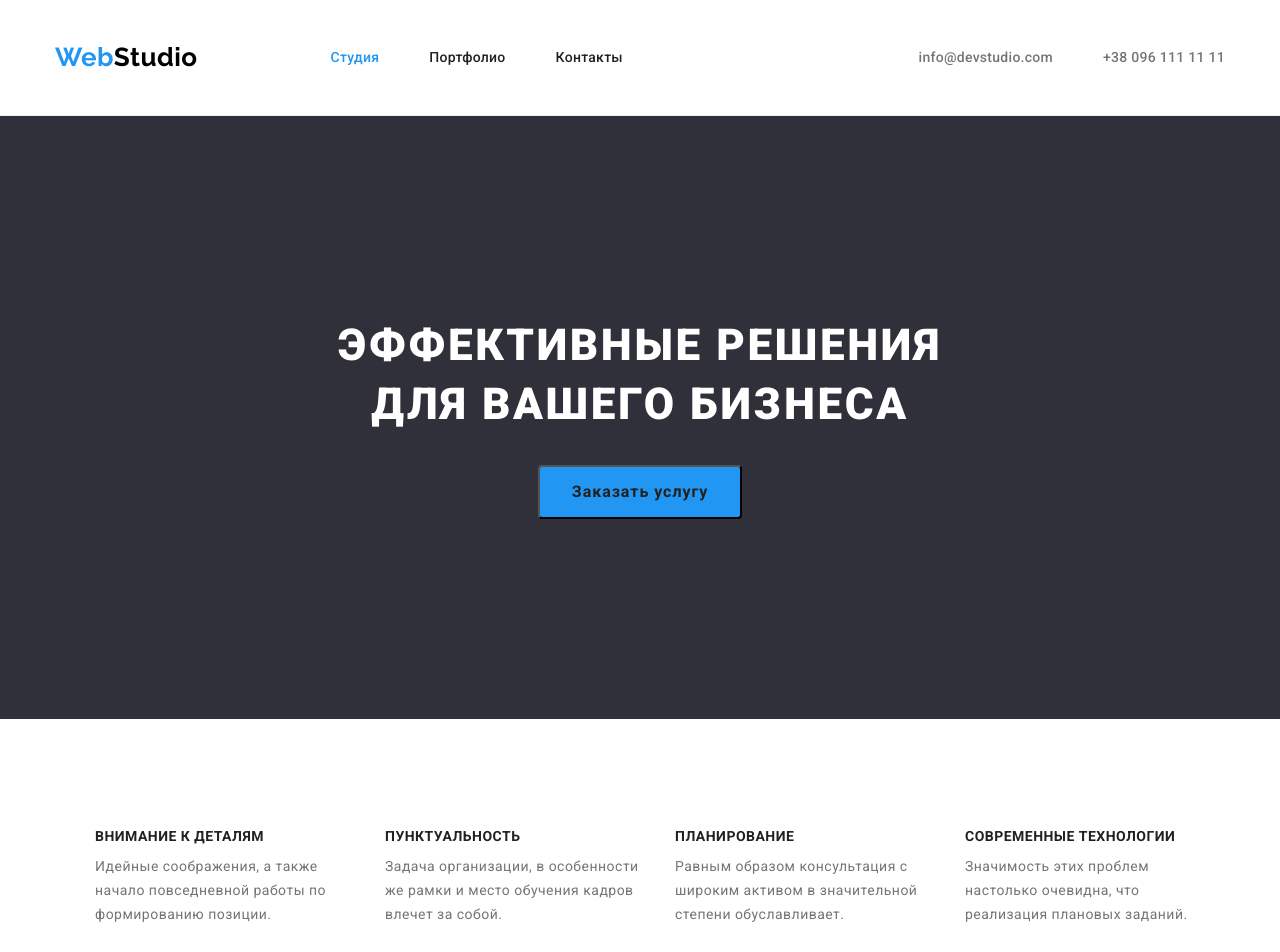
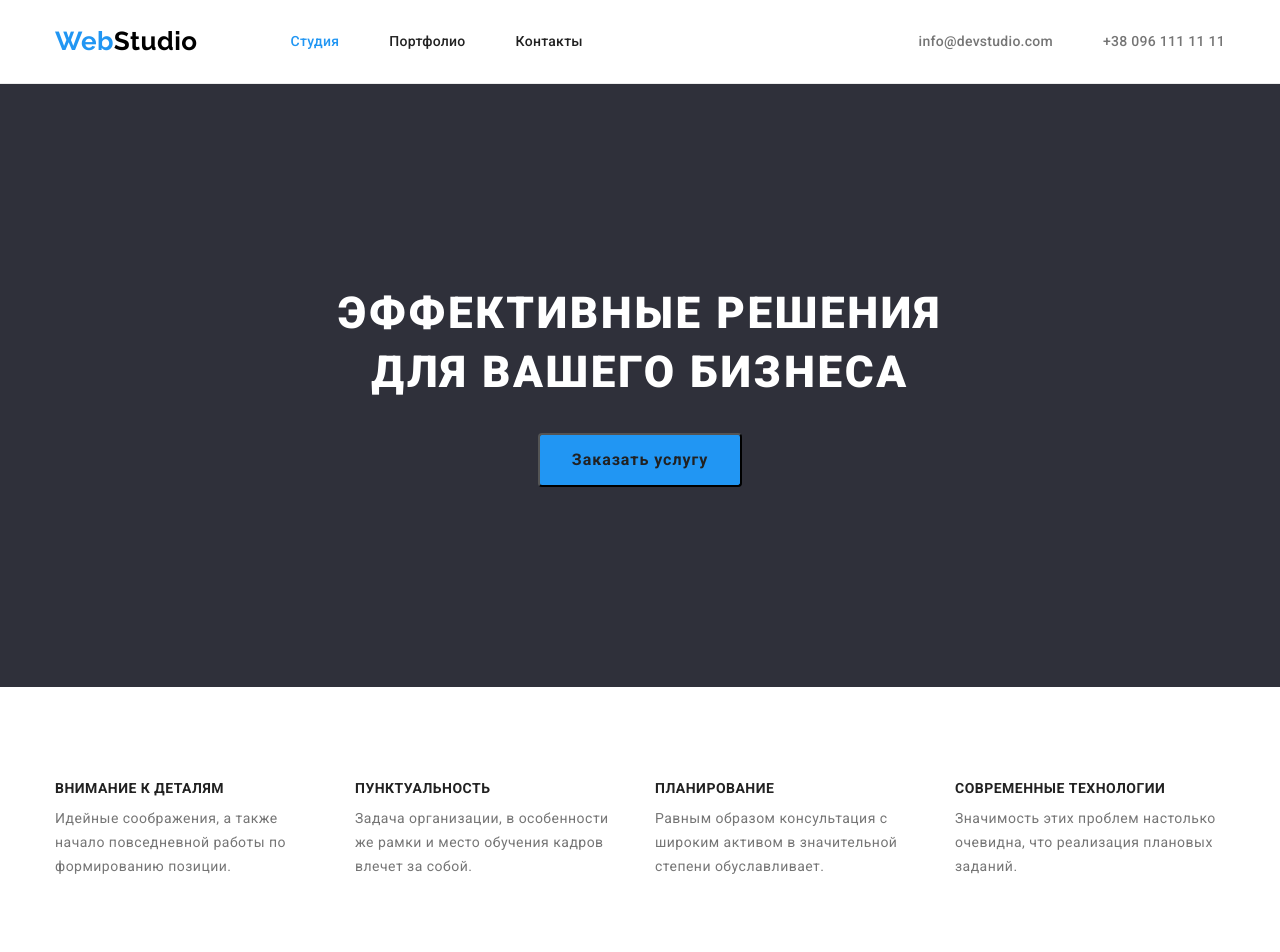
Before and after one commit to Nemessida/goit-markup-hw-03, a plain HTML site: page index.html in a window 1280 px wide. Shown: the top 952 px of the page. Drawn offline with nearby package versions, Linux system fonts and the light colour scheme.

Commit message:
добавлены правки

```diff
--- a/css/styles.css
+++ b/css/styles.css
@@ -30,7 +30,7 @@ img {
   height: auto;
 }
 
-li {
+ul {
   padding: 0px;
   margin: 0px;
   list-style: none;
--- a/index.html
+++ b/index.html
@@ -31,7 +31,7 @@
                 </ul>
             </nav>
 
-            <ul class="header-contacts list">
+            <ul class="header-contacts">
                 <li class="header-item"><a href="mailto:info@devstudio.com" class="contact-link link accent">info@devstudio.com</a></li>
                 <li class="header-item"><a href="tel:+380961111111" class="contact-link link accent">+38 096 111 11 11</a></li>
             </ul>
```
